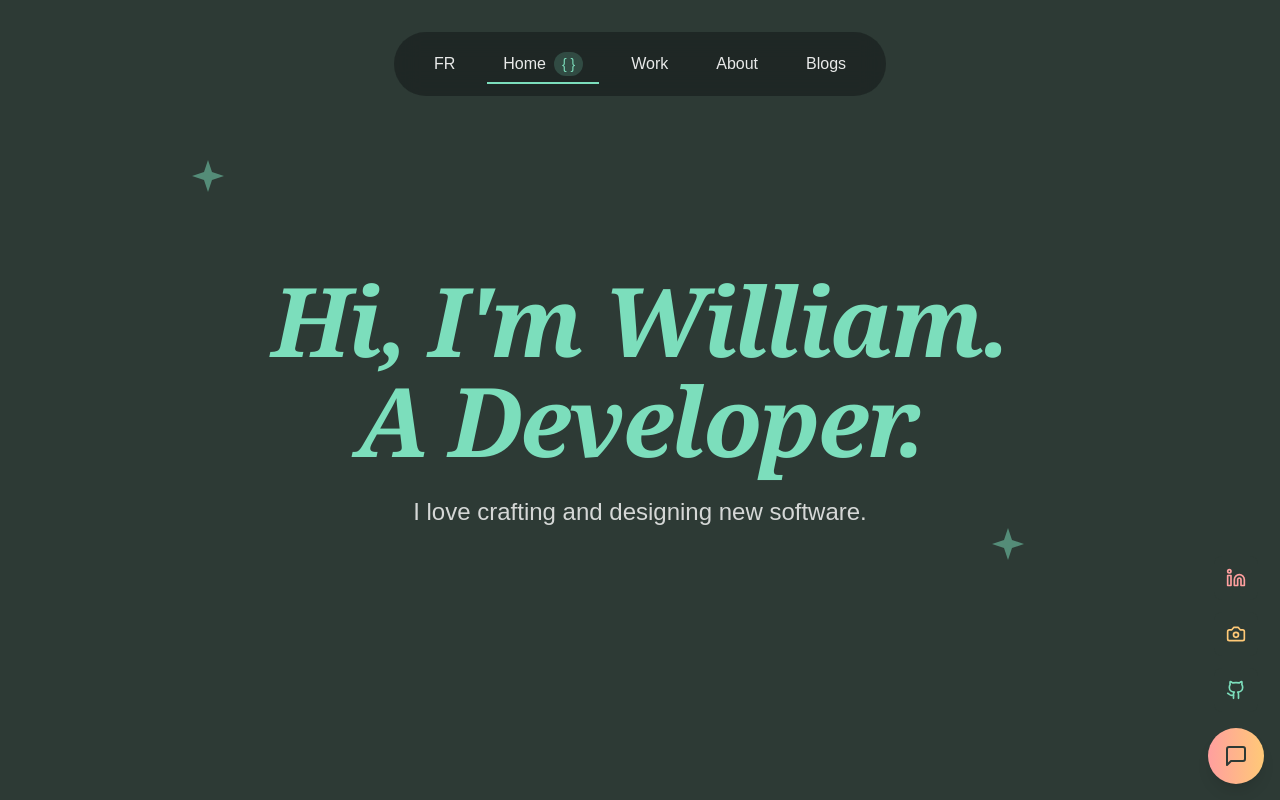
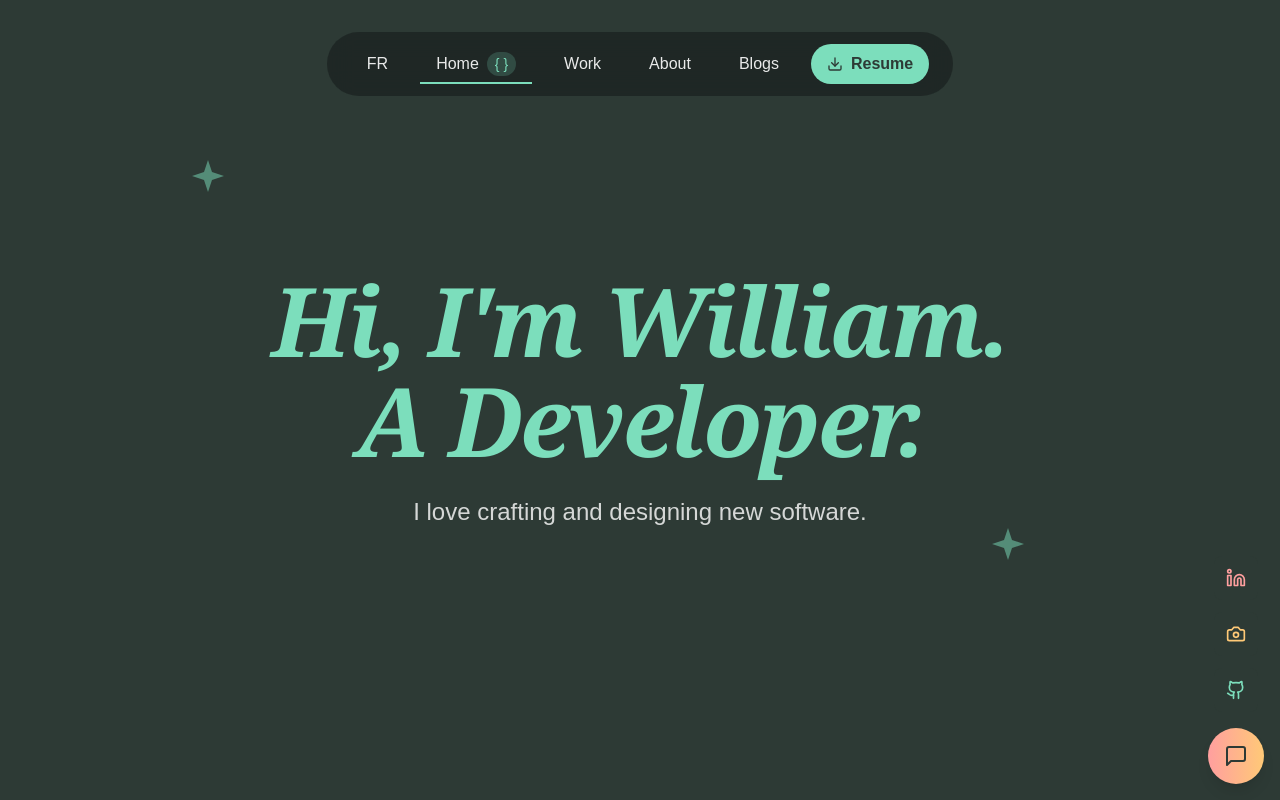
Before and after one commit to wsiongsin/portfolio, a React (Vite) app in the folder vite-portfolio/: page / in a window 1280 px wide. Shown: the top 800 px of the page. Built offline with nearby package versions, Linux system fonts and the light colour scheme; a web font is replaced by a local one.

Commit message:
adding download resume functionality

```diff
--- a/vite-portfolio/src/App.tsx
+++ b/vite-portfolio/src/App.tsx
@@ -4,7 +4,7 @@ import React, { useState, useEffect } from "react";
 import { motion } from "framer-motion";
 import BlogSection from "./components/BlogSection.tsx";
 import { translations } from "./translations";
-import { Globe, Github } from "lucide-react";
+import { Globe, Github, Download } from "lucide-react";
 import ChatButton from "./components/ChatButton";
 
 class ErrorBoundary extends React.Component<
@@ -230,6 +230,16 @@ const AboutImageGrid = () => (
   </div>
 );
 
+const handleResumeDownload = () => {
+  const resumeUrl = "./src/assets/resume - 09-08-2023.pdf";
+  const link = document.createElement("a");
+  link.href = resumeUrl;
+  link.download = "Siong_William_Resume.pdf"; // Replace with your desired file name
+  document.body.appendChild(link);
+  link.click();
+  document.body.removeChild(link);
+};
+
 export default function Portfolio() {
   console.log("Portfolio component rendering");
   const [activeSection, setActiveSection] = useState("home");
@@ -314,6 +324,13 @@ export default function Portfolio() {
             >
               {t.nav.blogs}
             </NavLink>
+            <button
+              onClick={handleResumeDownload}
+              className="flex items-center gap-2 bg-[#7CDEBC] text-[#2D3A35] px-4 py-2 rounded-full font-semibold hover:bg-[#5FBEA0] transition-colors"
+            >
+              <Download className="w-4 h-4" />
+              {t.nav.resume}
+            </button>
           </div>
         </motion.nav>
 
--- a/vite-portfolio/src/translations.ts
+++ b/vite-portfolio/src/translations.ts
@@ -6,6 +6,7 @@ export const translations = {
       about: "About",
       blogs: "Blogs",
       contact: "Contact",
+      resume: "Resume",
     },
     home: {
       greeting: "Hi, I'm William.",
@@ -90,6 +91,7 @@ export const translations = {
       about: "À propos",
       blogs: "Blog",
       contact: "Contact",
+      resume: "CV",
     },
     home: {
       greeting: "Bonjour, je suis William.",
```
Also changed, not shown: 1 other file (tests, documents, lock files or other folders).
